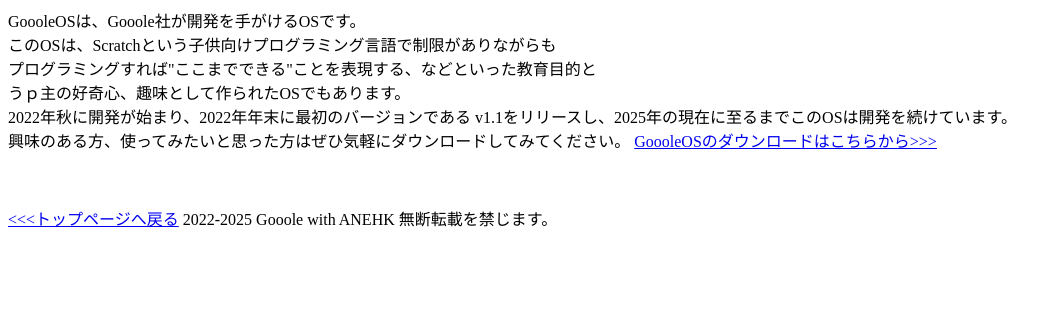
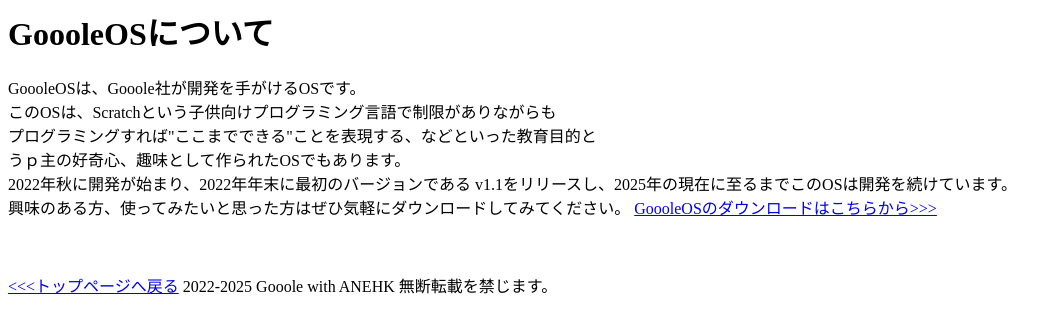
Before and after one commit to gooole-official/gooole, a plain HTML site: page goooleos/about.html in a window 1280 px wide. Shown: the whole page, without its empty margins (0-1062 px from the left). Drawn offline with Linux system fonts and the light colour scheme.

Commit message:
Update about.html

```diff
--- a/goooleos/about.html
+++ b/goooleos/about.html
@@ -5,6 +5,7 @@
     </head>
 
     <body>
+        <h1>GoooleOSについて</h1>
         GoooleOSは、Gooole社が開発を手がけるOSです。<br>
         このOSは、Scratchという子供向けプログラミング言語で制限がありながらも<br>
         プログラミングすれば"ここまでできる"ことを表現する、などといった教育目的と<br>
```
